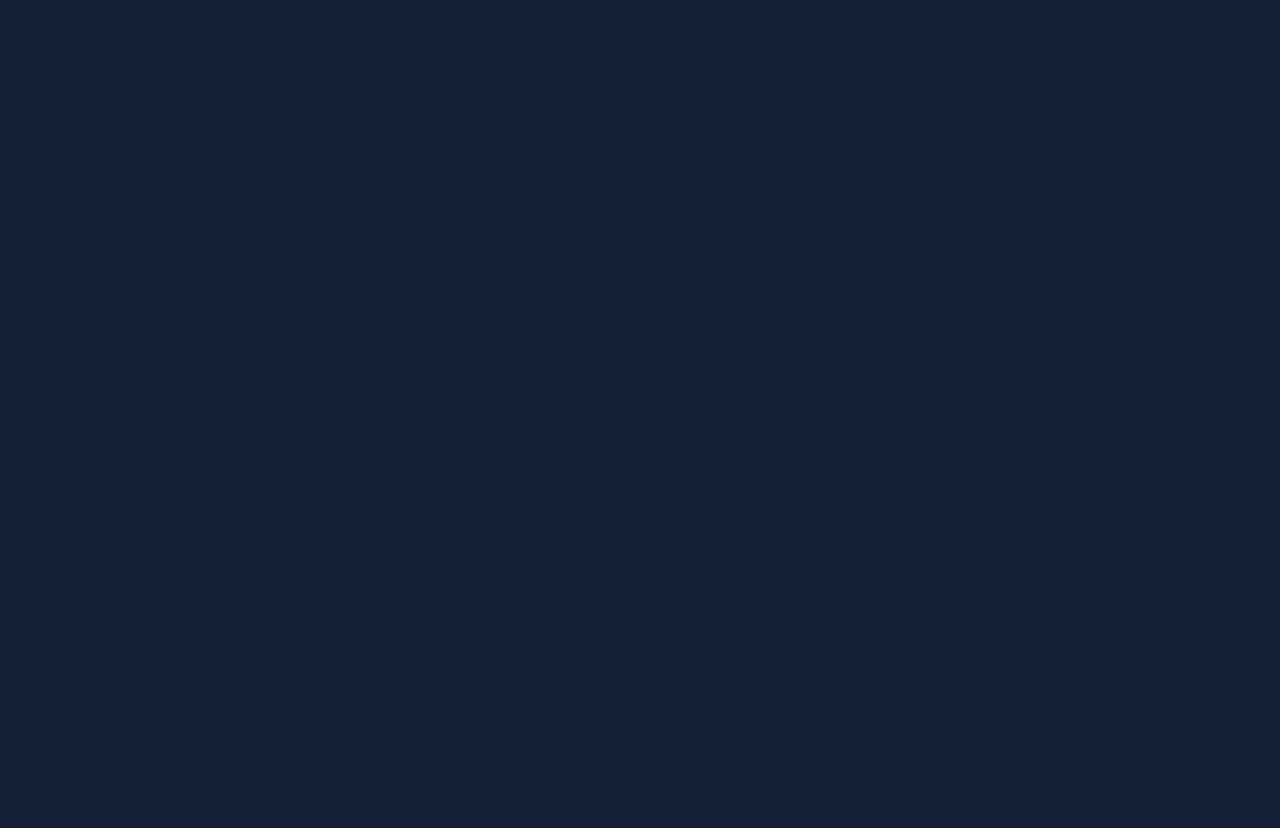
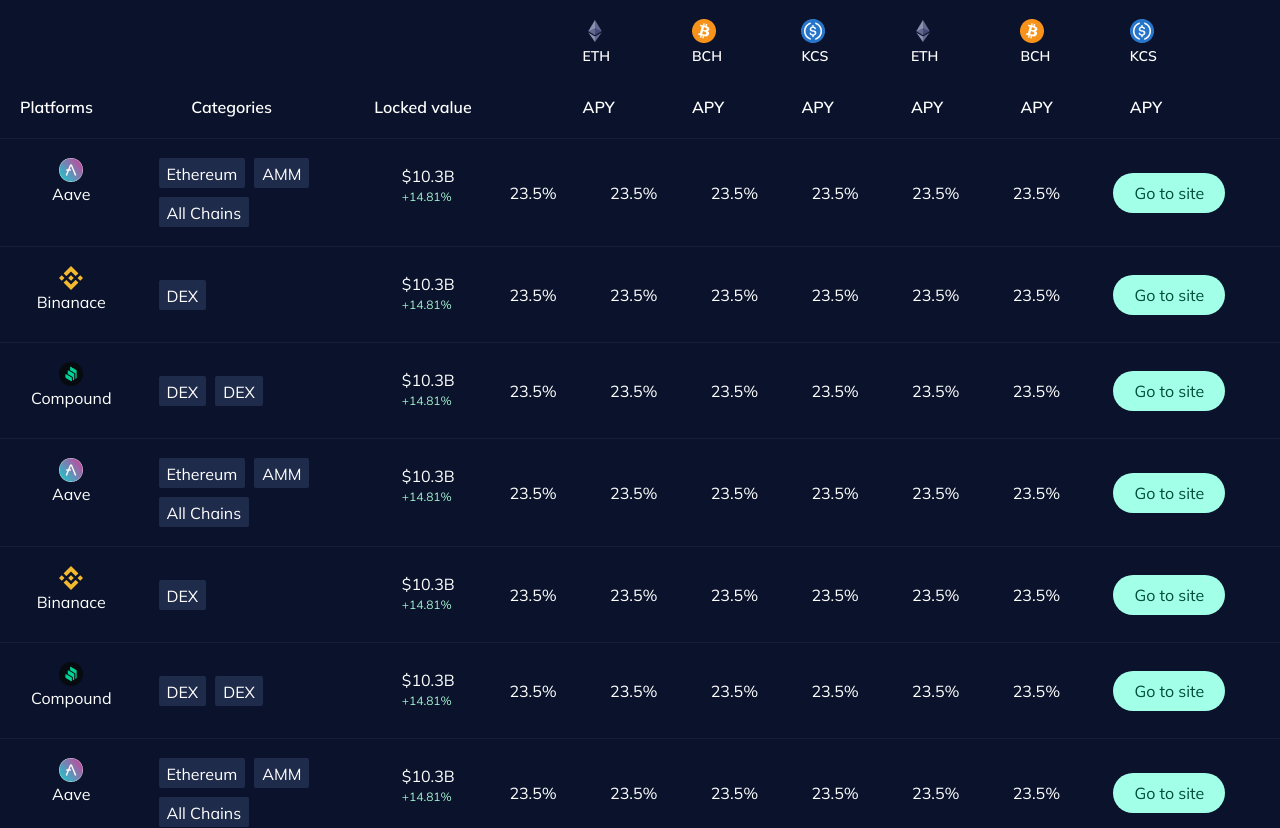
Before and after one commit to Hannahadora/Xante-frontend, a Nuxt app: page /compare/compareborrow in a window 1280 px wide. Before the commit this address had no page. Shown: the top 828 px of the page. Before the commit the page ends 800 px from the top, so only its background shows below. Built offline with nearby package versions, Linux system fonts and the light colour scheme.

Commit message:
compare child routes

```diff
--- a/components/Tables/CompareTableData.vue
+++ b/components/Tables/CompareTableData.vue
@@ -1,6 +1,6 @@
 <template>
   <table id="compare-table">
-      <tr>
+      <tr class="">
         <td class="platform-col">
             <img src="~/assets/images/Aave.png" alt="">
             Aave</td>
@@ -21,7 +21,7 @@
         <td><LGreenBtn/></td>
       </tr>
 
-      <tr>
+      <tr class="">
         <td class="platform-col">
             <img src="~/assets/images/Binance.png" alt="">
             Binanace</td>
@@ -40,7 +40,7 @@
         <td><LGreenBtn/></td>
       </tr>
 
-      <tr>
+      <tr class="">
           <td class="platform-col">
               <img src="~/assets/images/Compound.png" alt="">
               Compound</td>
@@ -77,5 +77,8 @@
         td {
            padding: 19px 16px;
         }
+        tr {
+            border-bottom: 1px solid #151F38;
+        }
 
 </style>
--- a/components/Tables/CompareTableHead.vue
+++ b/components/Tables/CompareTableHead.vue
@@ -1,15 +1,51 @@
 <template>
   <table>
-      <tr>
+      <tr class="">
         <th>Platforms</th>
         <th>Categories</th>
         <th>Locked value</th>
-        <th>APY</th>
-        <th>APY</th>
-        <th>APY</th>
-        <th>APY</th>
-        <th>APY</th>
-        <th>APY</th>
+        <th class="flex flex-col justify-flex-end">
+          <div class="mb-7">
+            <img src="~/assets/images/eth.png" alt="">
+            <span class="text-sm">ETH</span>
+          </div>
+          APY
+        </th>
+        <th>
+           <div class="mb-7">
+            <img src="~/assets/images/btc.png" alt="">
+            <span class="text-sm">BCH</span>
+          </div>
+          APY
+        </th>
+        <th>
+           <div class="mb-7">
+            <img src="~/assets/images/kcs.png" alt="">
+            <span class="text-sm">KCS</span>
+          </div>
+          APY
+        </th>
+        <th>
+          <div class="mb-7">
+            <img src="~/assets/images/eth.png" alt="">
+            <span class="text-sm">ETH</span>
+          </div>
+          APY
+        </th>
+        <th>
+          <div class="mb-7">
+            <img src="~/assets/images/btc.png" alt="">
+            <span class="text-sm">BCH</span>
+          </div>
+          APY
+        </th>
+        <th>
+          <div class="mb-7">
+            <img src="~/assets/images/kcs.png" alt="">
+            <span class="text-sm">KCS</span>
+          </div>
+          APY
+        </th>
         <th></th>
       </tr>
   </table>
@@ -23,7 +59,12 @@
 
 <style scoped>
     th {
-        padding: 19px 20px;
-        text-align: left;
+      padding: 19px 20px;
+      /* text-align: left; */
+      vertical-align: bottom;
+    }
+
+    tr {
+      border-bottom: 1px solid #151F38;
     }
 </style>
--- a/pages/Compare.vue
+++ b/pages/Compare.vue
@@ -22,14 +22,14 @@
 
         <div class="flex flex-col items-end">
           <div class="flex items-center mb-6" style="background: #0A1227; border-radius: 24px;">
-            <p class="active-filter px-7 py-2  rounded-3xl">Lending</p>
-            <p class="p-7 py-2 rounded-3xl">Borrowing</p>
+            <NuxtLink to="/compare/" class="cl px-7 py-2  rounded-3xl">Lending</NuxtLink>
+            <NuxtLink to="/compare/compareborrow" class="cl p-7 py-2 rounded-3xl">Borrowing</NuxtLink>
           </div>
 
           <form class="search-box">
             <div class="flex items-center">
               <img class="mr-3" src="~/assets/images/search.png" alt="">
-              <input type="text" class="bg-transparent focus:outline-none" placeholder="Search Coin">
+              <input type="text" class="bg-transparent focus:outline-none text-sm" placeholder="Search Coin">
             </div>
             <img src="~/assets/images/shape.png" alt="">
           </form>
@@ -39,7 +39,7 @@
       </div>
 
       <div class="mx-10 mb-40">
-        <CompareTable  />
+         <NuxtChild  />
       </div>
 
       <Footer />
@@ -52,13 +52,21 @@
 import CompareTable from '~/components/Tables/CompareTable.vue'
 import CompareTableHead from '~/components/Tables/CompareTableHead.vue'
 export default {
-    name: 'Compare',
+    name: 'compare',
     components: { Footer, Header, CompareTable, CompareTableHead,}
 }
 </script>
 
-<style>
+<style scoped>
   .compare-view {
     margin:160px 120px 0px 120px;
   }
+
+  a.nuxt-link-exact-active {
+      background-color: #056237;
+  }
+
+
+
+
 </style>
--- /dev/null
+++ b/pages/compare/compareborrow.vue
@@ -0,0 +1,26 @@
+<template>
+  <transition name="compareborrow" class="compare-borrow">
+      <CompareTable />
+  </transition>
+</template>
+
+<script>
+import CompareTable from '~/components/Tables/CompareTable.vue'
+export default {
+  components: { CompareTable },
+    name: 'compareborrow',
+    transition: 'compareborrow'
+}
+</script>
+
+<style scoped>
+    .compareborrow-enter-active,
+    .compareborrow-leave-active {
+        transition: all .25s ease-out;
+    }
+    .compareborrow-enter,
+    .compareborrow-leave-to {
+        opacity: 0;
+        transform-origin: 50% 50%;
+    }
+</style>
--- /dev/null
+++ b/pages/compare/index.vue
@@ -0,0 +1,25 @@
+<template>
+   <transition name="compare-lend" class="compare-lend">
+      <CompareTable />
+  </transition>
+</template>
+
+<script>
+import CompareTable from '~/components/Tables/CompareTable.vue'
+export default {
+  transition: 'compare-lend',
+  components: { CompareTable },
+}
+</script>
+
+<style>
+    .compare-lend-enter-active,
+    .compare-lend-leave-active {
+        transition: all .25s ease-out;
+    }
+    .compare-lend-enter,
+    .compare-lend-leave-to {
+        opacity: 0;
+        transform-origin: 50% 50%;
+    }
+</style>
--- /dev/null
+++ b/pages/compare/withCarouselSample.vue
@@ -0,0 +1,26 @@
+<template>
+  <transition name="carouselSample" class="carouselSample">
+      <CompareTable />
+  </transition>
+</template>
+
+<script>
+import CompareTable from '~/components/Tables/CompareTable.vue'
+export default {
+transition: 'carouselSample',
+components: { CompareTable },
+}
+
+</script>
+
+<style>
+    .carouselSample-enter-active,
+    .carouselSample-leave-active {
+       transition: all .25s ease-out;
+    }
+    .carouselSample-enter,
+    .carouselSample-leave-to {
+        opacity: 0;
+        transform-origin: 50% 50%;
+    }
+</style>
--- a/static/app.css
+++ b/static/app.css
@@ -35,8 +35,7 @@
     /* padding: 38px 72px; */
 }
 
-td,
-th {
+td, th {
     /* padding: 38px 30px; */
     text-align: left;
 }
@@ -154,6 +153,7 @@
 
 
 
+
 .header-sect {
     height: 757px;
     background: #081B3D;
@@ -177,19 +177,20 @@
 
 
 .coin-category-card {
-    width: auto;
     height: 30px;
     background: #1F2B4A;
-    /* padding: 4px 8px 6px 8px; */
+    padding: 4px 8px 6px 8px;
     border-radius: 2px;
     text-align: center;
 }
 
 .coin_category-grid {
-    display: grid;
-    grid-template-columns: repeat(2, minmax(0, 1fr));
+    width: 160px;
+    display: flex;
+    flex-direction: row;
     align-items: center;
-    gap: 2px;
+    gap: 9px;
+    flex-wrap: wrap;
 }
 
 
```
Also changed, not shown: package.json (line endings or trailing spaces).
